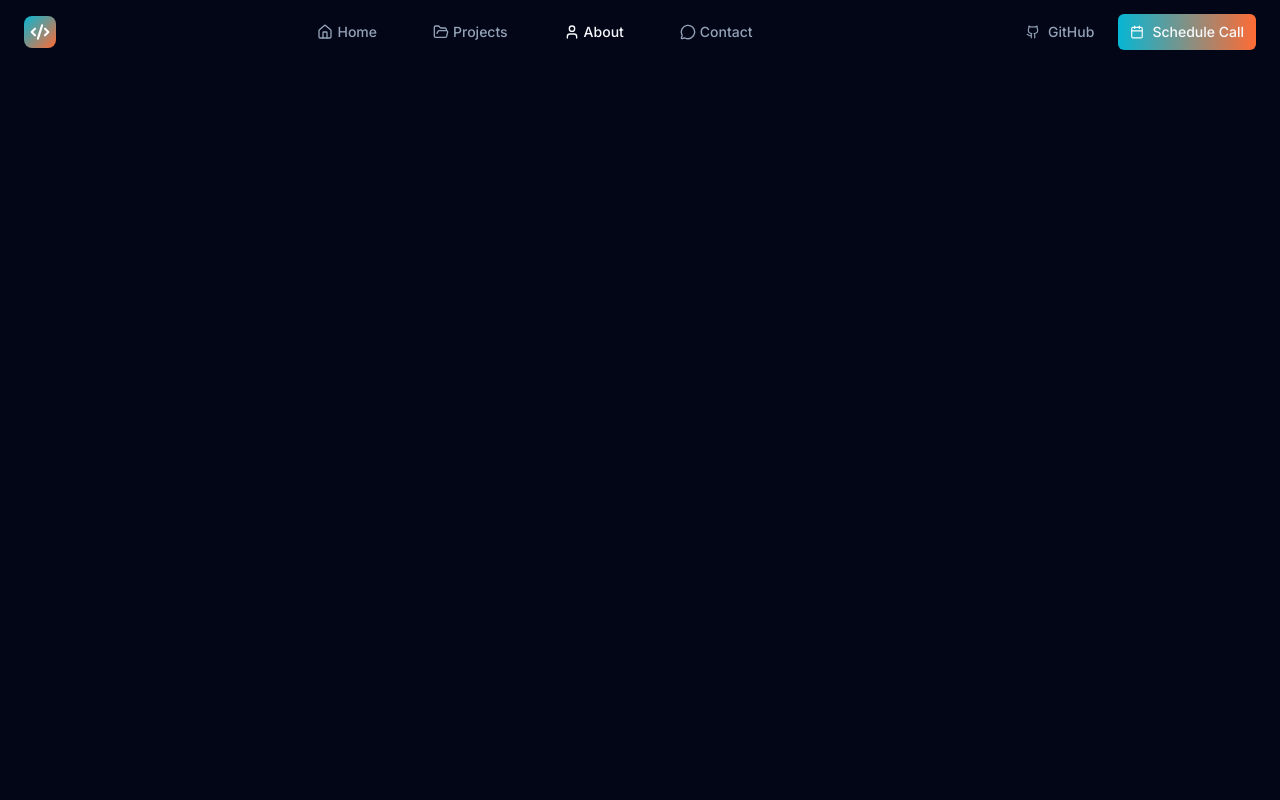
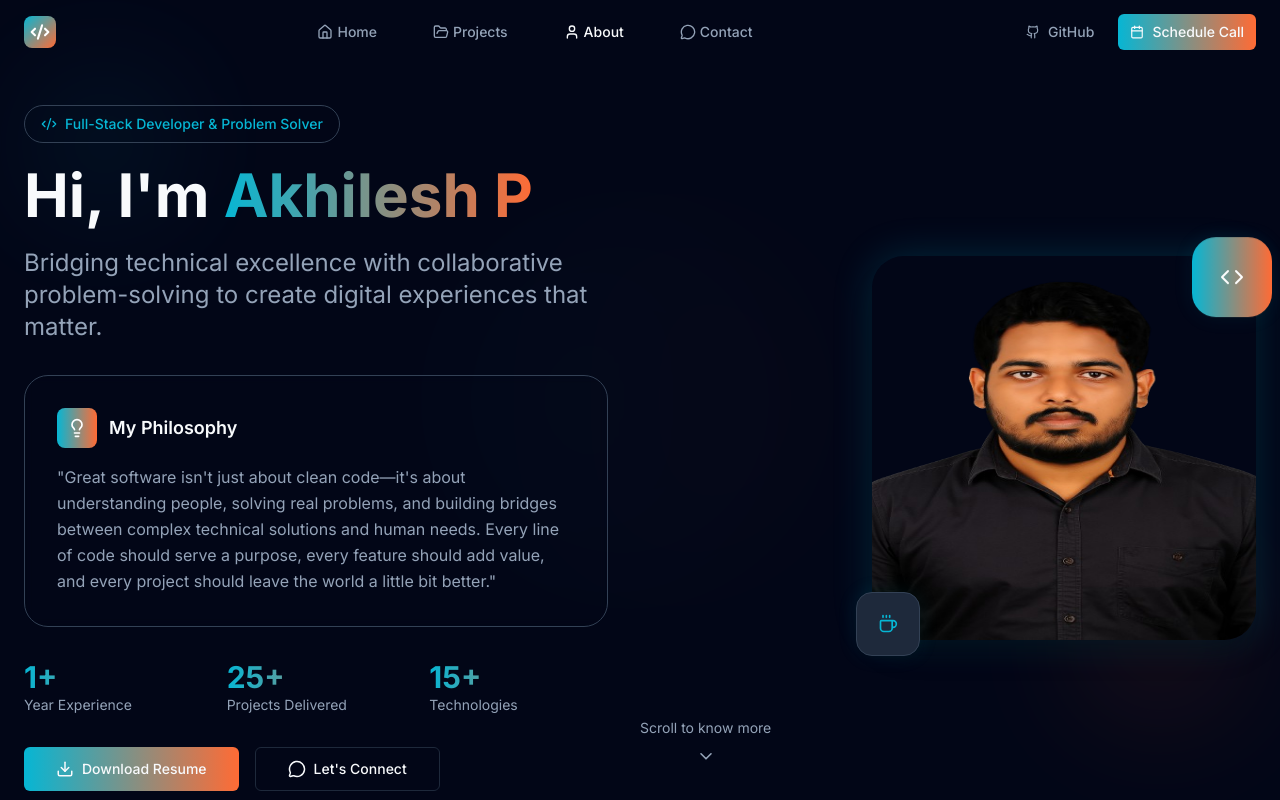
Before and after one commit to Akhileshpookkuttiyil/my-portfolio, a React (Vite) app: page /about in a window 1280 px wide. Built offline with nearby package versions, Linux system fonts and the light colour scheme.

Commit message:
added aboutIntro in about section

```diff
--- /dev/null
+++ b/src/pages/About/components/AboutIntroSection.jsx
@@ -0,0 +1,138 @@
+import React from "react";
+import Image from "../../../components/AppImage";
+import Icon from "../../../components/AppIcon";
+import Button from "../../../components/UI/Button";
+import profileImage from "../../../assets/images/profile.png";
+
+const AboutIntroSection = () => {
+  return (
+    <section
+      id="about"
+      className="relative min-h-screen flex items-center justify-center overflow-hidden pt-24"
+    >
+      {/* Background Elements */}
+      <div className="absolute inset-0 opacity-10">
+        <div className="absolute top-20 left-10 w-32 h-32 bg-accent rounded-full blur-3xl"></div>
+        <div className="absolute bottom-20 right-10 w-40 h-40 bg-conversion-accent rounded-full blur-3xl"></div>
+        <div className="absolute top-1/2 left-1/2 transform -translate-x-1/2 -translate-y-1/2 w-96 h-96 bg-gradient-to-r from-accent to-conversion-accent rounded-full blur-3xl opacity-20"></div>
+      </div>
+
+      <div className="relative z-10 w-full max-w-7xl mx-auto px-4 lg:px-6">
+        <div className="grid lg:grid-cols-2 gap-12 lg:gap-16 items-center">
+          {/* Content Side */}
+          <div className="text-center lg:text-left space-y-8">
+            <div className="space-y-4">
+              <div className="inline-flex items-center px-4 py-2 bg-accent/10 border border-accent/20 rounded-full text-accent text-sm font-medium">
+                <Icon name="Code2" size={16} className="mr-2" />
+                Full-Stack Developer & Problem Solver
+              </div>
+
+              <h1 className="text-4xl md:text-5xl lg:text-6xl font-bold leading-tight">
+                <span className="text-foreground">Hi, I'm </span>
+                <span className="text-gradient">Akhilesh P</span>
+              </h1>
+
+              <p className="text-xl md:text-2xl text-muted-foreground leading-relaxed max-w-2xl">
+                Bridging technical excellence with collaborative problem-solving
+                to create digital experiences that matter.
+              </p>
+            </div>
+
+            {/* Philosophy Statement */}
+            <div className="bg-card/50 backdrop-blur-sm border border-border rounded-2xl p-6 lg:p-8 space-y-4">
+              <div className="flex items-center space-x-3">
+                <div className="w-10 h-10 bg-gradient-to-r from-accent to-conversion-accent rounded-lg flex items-center justify-center">
+                  <Icon name="Lightbulb" size={20} color="white" />
+                </div>
+                <h3 className="text-lg font-semibold text-foreground">
+                  My Philosophy
+                </h3>
+              </div>
+              <p className="text-muted-foreground leading-relaxed">
+                "Great software isn't just about clean code—it's about
+                understanding people, solving real problems, and building
+                bridges between complex technical solutions and human needs.
+                Every line of code should serve a purpose, every feature should
+                add value, and every project should leave the world a little bit
+                better."
+              </p>
+            </div>
+
+            {/* Quick Stats */}
+            <div className="grid grid-cols-3 gap-4 lg:gap-6">
+              {[
+                { value: "1+", label: "Year Experience" },
+                { value: "25+", label: "Projects Delivered" },
+                { value: "15+", label: "Technologies" },
+              ].map((item, idx) => (
+                <div key={idx} className="text-center lg:text-left">
+                  <div className="text-2xl lg:text-3xl font-bold text-gradient">
+                    {item.value}
+                  </div>
+                  <div className="text-sm text-muted-foreground">
+                    {item.label}
+                  </div>
+                </div>
+              ))}
+            </div>
+
+            {/* CTA Buttons */}
+            <div className="flex flex-col sm:flex-row gap-4 justify-center lg:justify-start">
+              <Button
+                variant="default"
+                size="lg"
+                iconName="Download"
+                iconPosition="left"
+                className="bg-gradient-to-r from-accent to-conversion-accent hover:from-accent/90 hover:to-conversion-accent/90"
+              >
+                Download Resume
+              </Button>
+              <Button
+                variant="outline"
+                size="lg"
+                iconName="MessageCircle"
+                iconPosition="left"
+              >
+                Let's Connect
+              </Button>
+            </div>
+          </div>
+
+          {/* Image Side */}
+          <div className="relative flex justify-center lg:justify-end">
+            <div className="relative">
+              {/* Main Image Container */}
+              <div className="relative w-80 h-80 lg:w-96 lg:h-96 rounded-3xl overflow-hidden shadow-dramatic">
+                <div className="absolute inset-0 bg-gradient-to-br from-accent/20 to-conversion-accent/20 z-10"></div>
+                <Image
+                  src={profileImage}
+                  alt="Akhilesh P - Full-Stack Developer"
+                  className="w-full h-full object-right"
+                />
+              </div>
+
+              {/* Floating Elements */}
+              <div className="absolute -top-4 -right-4 w-20 h-20 bg-gradient-to-r from-accent to-conversion-accent rounded-2xl flex items-center justify-center shadow-glow animate-bounce">
+                <Icon name="Code" size={24} color="white" />
+              </div>
+              <div className="absolute -bottom-4 -left-4 w-16 h-16 bg-card border border-border rounded-xl flex items-center justify-center shadow-glow">
+                <Icon name="Coffee" size={20} className="text-accent" />
+              </div>
+              <div className="absolute -inset-8 bg-gradient-to-r from-accent/10 to-conversion-accent/10 rounded-3xl -z-10 blur-xl"></div>
+            </div>
+          </div>
+        </div>
+      </div>
+
+      {/* Scroll Indicator */}
+      <div className="absolute bottom-8 left-1/2 transform -translate-x-1/2 animate-bounce">
+        <div className="flex flex-col items-center space-y-2 text-muted-foreground">
+          <span className="text-sm">Scroll to know more</span>
+          <Icon name="ChevronDown" size={20} />
+        </div>
+      </div>
+    </section>
+  );
+};
+
+export default AboutIntroSection;
--- a/src/pages/About/index.jsx
+++ b/src/pages/About/index.jsx
@@ -1,10 +1,12 @@
 import React from "react";
 import Header from "../../components/UI/Header";
+import AboutIntroSection from "./components/AboutIntroSection";
 
 const About = () => {
   return (
     <div className="min-h-screen bg-background">
       <Header />
+      <AboutIntroSection />
     </div>
   );
 };
```
Also changed, not shown: src/assets/images/profile.png (added).
